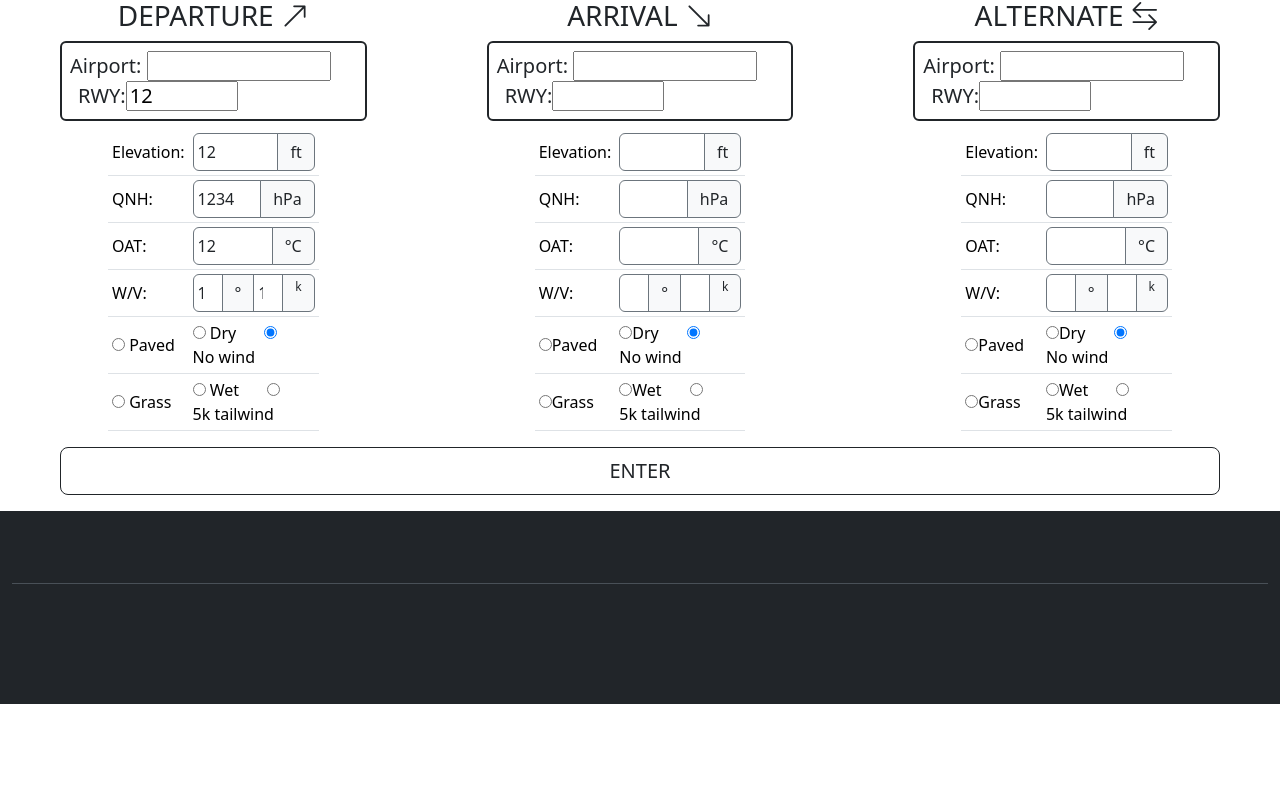
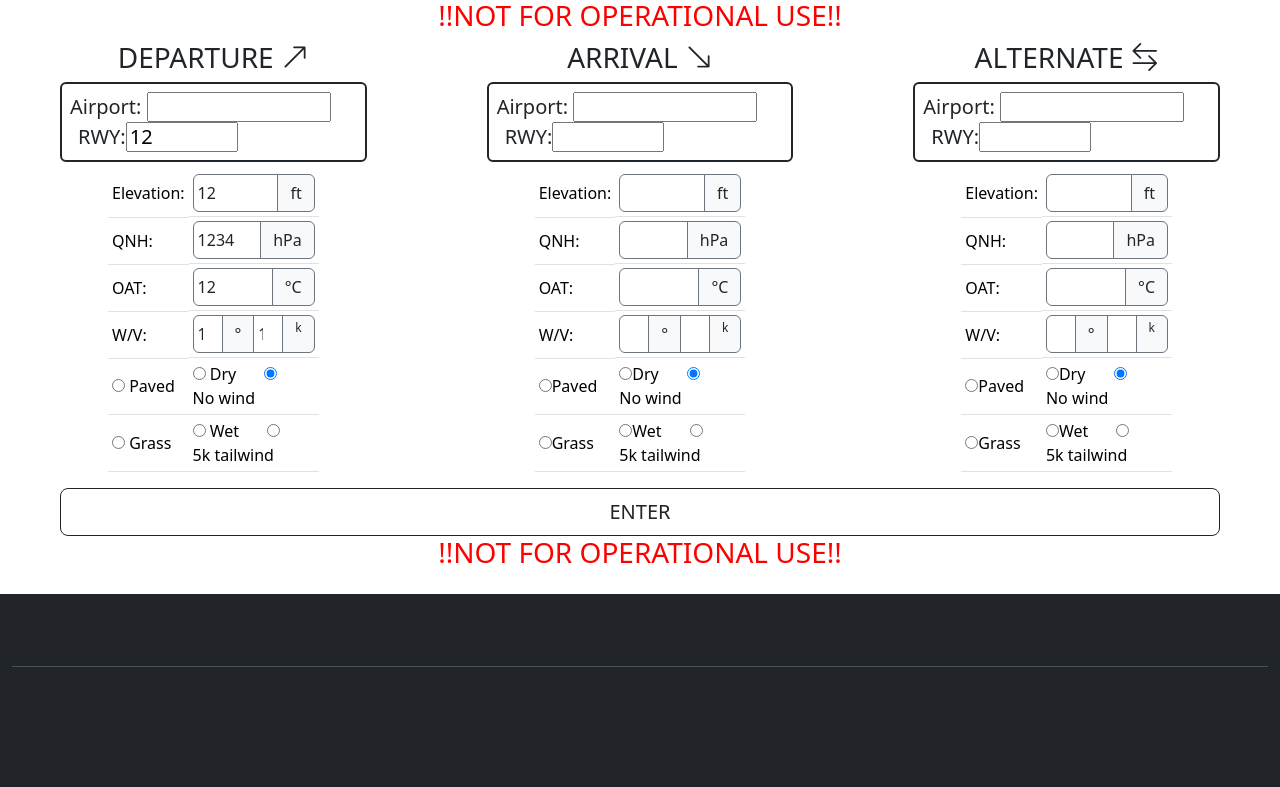
Before and after one commit to Sara2317/performance-c152, a plain HTML site: page index.html in a window 1280 px wide. Shown: the part 105-892 px from the top of the page. Before the commit the page ends 809 px from the top, so only its background shows below. Drawn offline with nearby package versions, Linux system fonts and the light colour scheme.

Commit message:
Update index.html

```diff
--- a/index.html
+++ b/index.html
@@ -24,6 +24,7 @@
     <!------------------------------------------------------------PERFORMANCE -->
     <div class="container-fluid justify-content-center mt-5" style="margin: auto" id="Performance">
         <h1 class="text-center"> <i class="bi bi-airplane-fill"></i> PERFORMANCE C152</h1>
+        <h3 style="color: red;">!!NOT FOR OPERATIONAL USE!!</h3>
         <div class="row " id="data">
             <div class="col-lg mx-5">
                 <h3>DEPARTURE <i class="bi bi-arrow-up-right"></i></h3>
@@ -274,6 +275,8 @@
         </div>
         <div class="row mx-5 mb-3 text-center">
             <button class="btn btn-outline-dark btn-lg" onclick="getDistance()">ENTER</button>
+        <h3 style="color: red;">!!NOT FOR OPERATIONAL USE!!</h3>
+
         </div>
         <div class="row " id="results"><!--display: none; -->
             <div class="col-lg mx-1">
```
